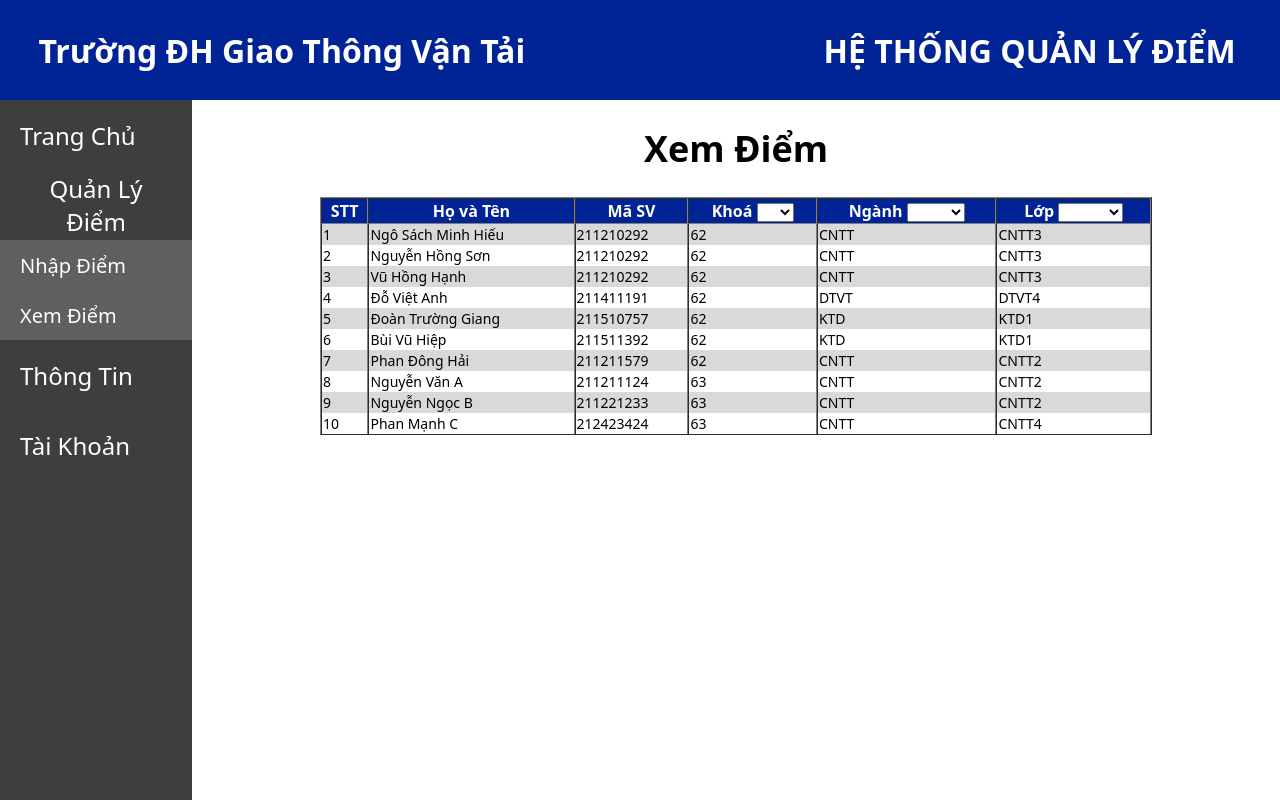
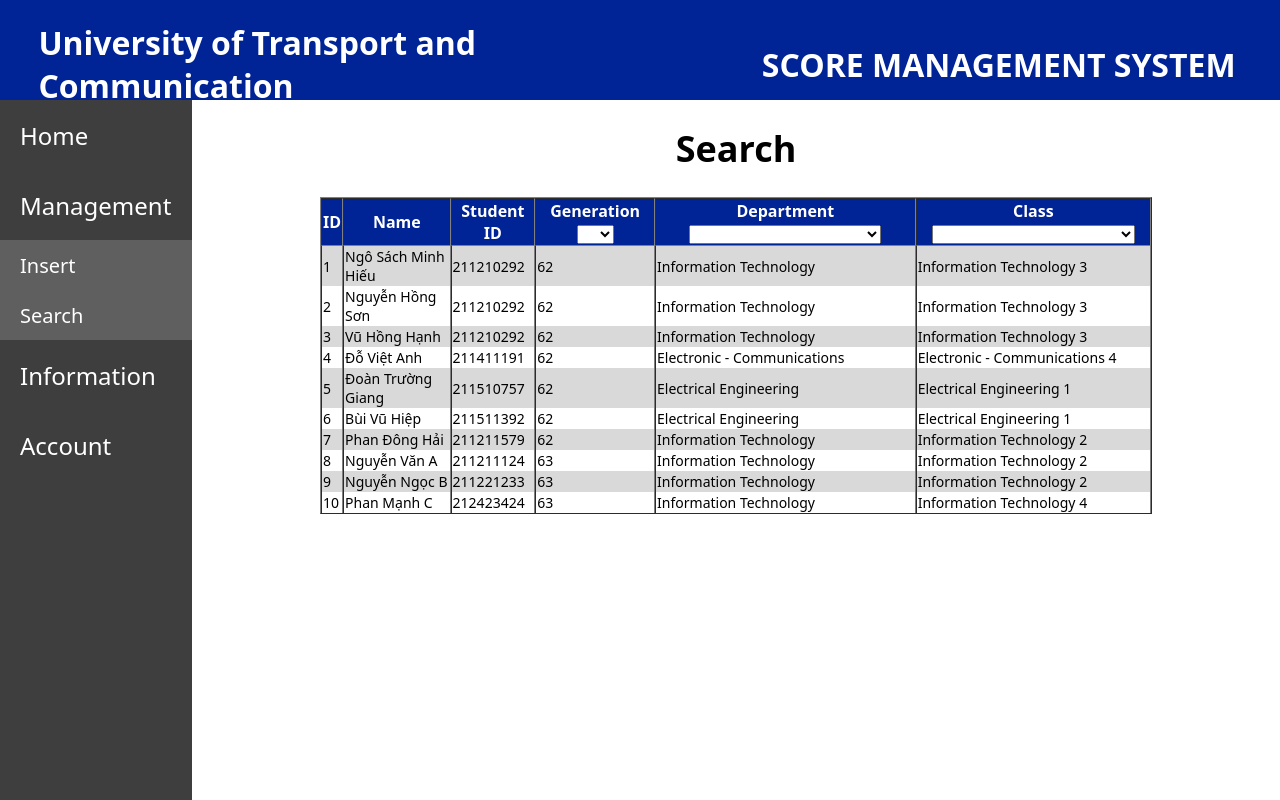
Before and after one commit to CamoSami/Camo, a plain HTML site: page scoreManagement/checkScore.html in a window 1280 px wide. Drawn offline with Linux system fonts and the light colour scheme.

Commit message:
Add files via upload

```diff
--- a/scoreManagement/checkScore-res.css
+++ b/scoreManagement/checkScore-res.css
@@ -4,7 +4,7 @@
     }
 }
 
-@media (min-width: 1080px) {
+@media (min-width: 1024px) {
     .container {
         grid-template-rows: 100px 1fr;
     }
@@ -33,7 +33,6 @@
         height: 40px;
     }
     .content {
-        max-width: 880px;
         width: 65vw;
     }
     .returnInsertScore button {
@@ -49,7 +48,7 @@
     }
 }
 
-@media (min-width: 768px) and (max-width: 1080px) {
+@media (min-width: 768px) and (max-width: 1024px) {
     .container {
         grid-template-rows: 80px 1fr;
     }
--- a/scoreManagement/checkScore.html
+++ b/scoreManagement/checkScore.html
@@ -6,7 +6,7 @@
     <meta name="viewport" content="width=device-width, initial-scale=1.0">
     <link rel="stylesheet" type="text/css" href="../styles.css">
     <link rel="stylesheet" type="text/css" href="checkScore-res.css">
-    <title>Hệ Thống Quản Lý Điểm</title>
+    <title>Score Management System</title>
     <link rel="icon" type="image/png" href="image/logo.png"/>
     <script src="filter.js"></script>
     <script src="take.js"></script>
@@ -29,35 +29,36 @@
                 });
             </script>
 
-            <h1 class="title">Trường ĐH Giao Thông Vận Tải</h1>
-            <h1 class="title">HỆ THỐNG QUẢN LÝ ĐIỂM</h1>
+            <h1 class="title">University of Transport and Communication</h1>
+            <h1 class="title">SCORE MANAGEMENT SYSTEM</h1>
         </div>
         <div class="sidebar">
+
             <nav class="navlinks">
                 <div class="mainchoice">
-                    <a href="../index.html">Trang Chủ</a>
+                    <a href="../index.html">Home</a>
                 </div>
                 <div class="mainchoice">
-                    <a href="">Quản Lý Điểm</a>
+                    <a href="checkScore.html">Management</a>
                 </div>
                 <div class="subchoice">
-                    <a href="#">Nhập Điểm</a>
+                    <a href="#">Insert</a>
                 </div>
                 <div class="subchoice">
-                    <a href="checkScore.html">Xem Điểm</a>
+                    <a href="checkScore.html">Search</a>
                 </div>
                 <div class="mainchoice">
-					<a href="../information/information.html">Thông Tin</a>
+					<a href="../information/information.html">Information</a>
 				</div>
                 <div class="mainchoice">
-					<a href="#">Tài Khoản</a>
-				</div>
+					<a href="#">Account</a>
             </nav>
+
         </div>
         <!--Form-->
 
         <div class="content">
-            <h1 for="mySearch" class="mySearch">Xem Điểm</h1>
+            <h1 for="mySearch" class="mySearch">Search</h1>
 
             <div class="scoreBoard extended">
 
@@ -65,20 +66,20 @@
                 <!--tr*8-->
                     <thead>
                         <tr>
-                            <th col-id = 1>STT</th>
-                            <th col-id = 2>Họ và Tên</th>
-                            <th col-id = 3>Mã SV </th>
-                            <th col-id = 4>Khoá
+                            <th col-id = 1>ID</th>
+                            <th col-id = 2>Name</th>
+                            <th col-id = 3>Student ID</th>
+                            <th col-id = 4>Generation
                                 <select class="tableFilter" onchange="filterRows()">
                                     <option value="all"></option>
                                 </select>
                             </th>
-                            <th col-id = 5>Ngành
+                            <th col-id = 5>Department
                                 <select class="tableFilter" onchange="filterOfFilter()">
                                     <option value="all"></option>
                                 </select>
                             </th>
-                            <th col-id = 6>Lớp
+                            <th col-id = 6>Class
                                 <select class="tableFilter" onchange="filterRows()">
                                     <option value="all"></option>
                                 </select>
@@ -91,80 +92,80 @@
                             <td><a href="#" id="1">Ngô Sách Minh Hiếu</a>
                             <td>211210292</td>
                             <td>62</td>
-                            <td>CNTT</td>
-                            <td>CNTT3</td>
+                            <td>Information Technology </td>
+                            <td>Information Technology 3</td>
                         </tr>
                         <tr>
                             <td>2</td>
                             <td><a href="#" id="2">Nguyễn Hồng Sơn</a>
                             <td>211210292</td>
                             <td>62</td>
-                            <td>CNTT</td>
-                            <td>CNTT3</td>
+                            <td>Information Technology </td>
+                            <td>Information Technology 3</td>
                         </tr>
                         <tr>
                             <td>3</td>
                             <td><a href="#" id="3">Vũ Hồng Hạnh</a>
                             <td>211210292</td>
                             <td>62</td>
-                            <td>CNTT</td>
-                            <td>CNTT3</td>
+                            <td>Information Technology </td>
+                            <td>Information Technology 3</td>
                         </tr>
                         <tr>
                             <td>4</td>
                             <td><a href="#" id="4">Đỗ Việt Anh</a></td>
                             <td>211411191</td>
                             <td>62</td>
-                            <td>DTVT</td>
-                            <td>DTVT4</td>
+                            <td>Electronic - Communications </td>
+                            <td>Electronic - Communications 4</td>
                         </tr>
                         <tr>
                             <td>5</td>
                             <td><a href="#" id="5">Đoàn Trường Giang</a></td>
                             <td>211510757</td>
                             <td>62</td>
-                            <td>KTD</td>
-                            <td>KTD1</td>
+                            <td>Electrical Engineering </td>
+                            <td>Electrical Engineering 1</td>
                         </tr>
                         <tr>
                             <td>6</td>
                             <td><a href="#" id="6">Bùi Vũ Hiệp</a></td>
                             <td>211511392</td>
                             <td>62</td>
-                            <td>KTD</td>
-                            <td>KTD1</td>
+                            <td>Electrical Engineering </td>
+                            <td>Electrical Engineering 1</td>
                         </tr>
                         <tr>
                             <td>7</td>
                             <td><a href="#" id="7">Phan Đông Hải</a></td>
                             <td>211211579</td>
                             <td>62</td>
-                            <td>CNTT</td>
-                            <td>CNTT2</td>
+                            <td>Information Technology </td>
+                            <td>Information Technology 2</td>
                         </tr>
                         <tr>
                             <td>8</td>
                             <td><a href="#" id="8">Nguyễn Văn A</a></td>
                             <td>211211124</td>
                             <td>63</td>
-                            <td>CNTT</td>
-                            <td>CNTT2</td>
+                            <td>Information Technology </td>
+                            <td>Information Technology 2</td>
                         </tr>
                         <tr>
                             <td>9</td>
                             <td><a href="#" id="9">Nguyễn Ngọc B</a></td>
                             <td>211221233</td>
                             <td>63</td>
-                            <td>CNTT</td>
-                            <td>CNTT2</td>
+                            <td>Information Technology </td>
+                            <td>Information Technology 2</td>
                         </tr>
                         <tr>
                             <td>10</td>
                             <td><a href="#" id="10">Phan Mạnh C</a></td>
                             <td>212423424</td>
                             <td>63</td>
-                            <td>CNTT</td>
-                            <td>CNTT4</td>
+                            <td>Information Technology </td>
+                            <td>Information Technology 4</td>
                         </tr>
 
                     </tbody>
--- a/styles.css
+++ b/styles.css
@@ -9,9 +9,11 @@ body {
     width: 100vw;
     display: grid;
     grid-template-columns: auto repeat(4, 1fr);
+    overflow: hidden;
 }
 .header{
     text-decoration: none;
+    width: 100%;
     grid-column: span 5;
     color: white;
     display: grid;
@@ -87,7 +89,6 @@ body {
 .content{
     grid-column: span 4;
     margin: 0 auto 0 auto;
-    max-width: 880px;
 }
 
 
```
Also changed, not shown: scoreManagement/scoreBoard.html (+67 -69 lines).
